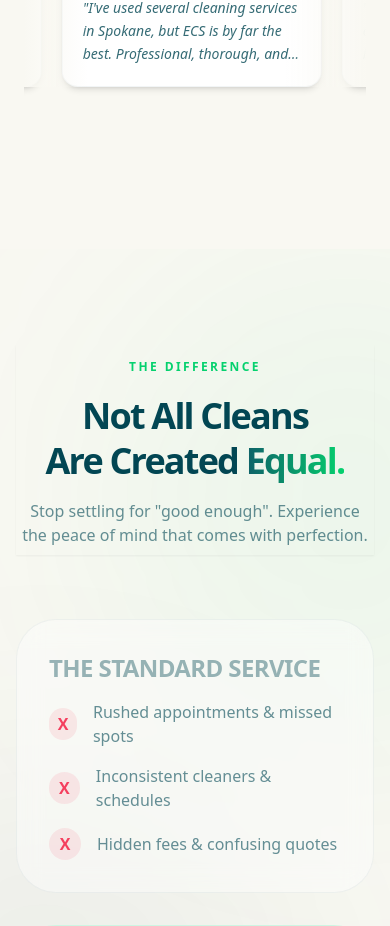
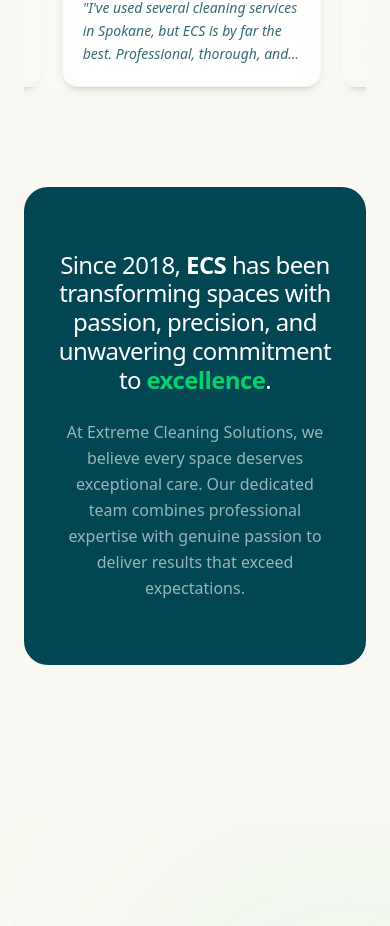
Before and after one commit to renatoquerales28-byte/extreme-cleaning-next, a Next.js app: page / in a window 390 px wide. Shown: the part 3132-4058 px from the top of the page. Built offline with nearby package versions, Linux system fonts and the light colour scheme.

Commit message:
feat: Add About Us section with solid teal card design

```diff
--- a/src/app/page.tsx
+++ b/src/app/page.tsx
@@ -11,6 +11,7 @@ import SocialProofSection from "@/components/home/SocialProofSection";
 import ServiceSelectorSection from "@/components/home/ServiceSelectorSection";
 import LegacySocialProof from "@/components/landing/SocialProofSection"; // Renaming old to avoid collision if still needed
 import ProcessSection from "@/components/landing/ProcessSection";
+import AboutSection from "@/components/landing/AboutSection";
 import FooterSection from "@/components/landing/FooterSection";
 import { AnimatePresence, motion } from "framer-motion";
 
@@ -127,6 +128,7 @@ export default function Home() {
             <ServiceSelectorSection />
             <ProcessSection />
             <SocialProofSection />
+            <AboutSection />
 
             <ProblemSolutionSection />
             <ServicesSection />
--- /dev/null
+++ b/src/components/landing/AboutSection.tsx
@@ -0,0 +1,44 @@
+"use client";
+
+import { motion } from "framer-motion";
+
+export default function AboutSection() {
+    return (
+        <section className="w-full bg-transparent relative py-12 lg:py-16 -translate-y-[80px]">
+            <div className="max-w-[1700px] mx-auto px-6 lg:px-10">
+
+                <motion.div
+                    initial={{ opacity: 0, y: 30 }}
+                    whileInView={{ opacity: 1, y: 0 }}
+                    viewport={{ once: true }}
+                    transition={{ duration: 0.8 }}
+                    className="bg-[#024653] rounded-3xl px-8 py-16 lg:px-16 lg:py-24 text-center relative overflow-hidden"
+                >
+                    {/* Decorative Pattern - Subtle Dots */}
+                    <div className="absolute inset-0 opacity-[0.03] pointer-events-none">
+                        <div className="absolute inset-0" style={{
+                            backgroundImage: 'radial-gradient(circle, #fff 1px, transparent 1px)',
+                            backgroundSize: '24px 24px'
+                        }} />
+                    </div>
+
+                    {/* Content */}
+                    <div className="relative z-10 max-w-3xl mx-auto">
+                        <h2 className="text-2xl md:text-3xl lg:text-4xl xl:text-5xl font-normal leading-[1.2] tracking-tight text-white mb-6 lg:mb-8">
+                            Since 2018, <span className="font-bold">ECS</span> has been transforming
+                            spaces with passion, precision, and unwavering
+                            commitment to <span className="text-[#05D16E] font-bold">excellence</span>.
+                        </h2>
+
+                        <p className="text-white/60 font-light text-base lg:text-lg leading-relaxed max-w-2xl mx-auto">
+                            At Extreme Cleaning Solutions, we believe every space deserves
+                            exceptional care. Our dedicated team combines professional expertise
+                            with genuine passion to deliver results that exceed expectations.
+                        </p>
+                    </div>
+                </motion.div>
+
+            </div>
+        </section>
+    );
+}
```
